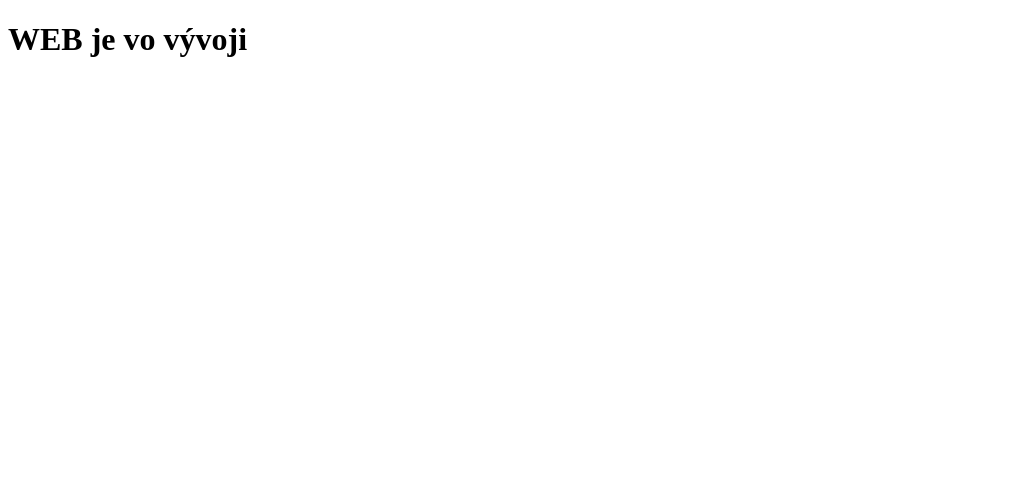
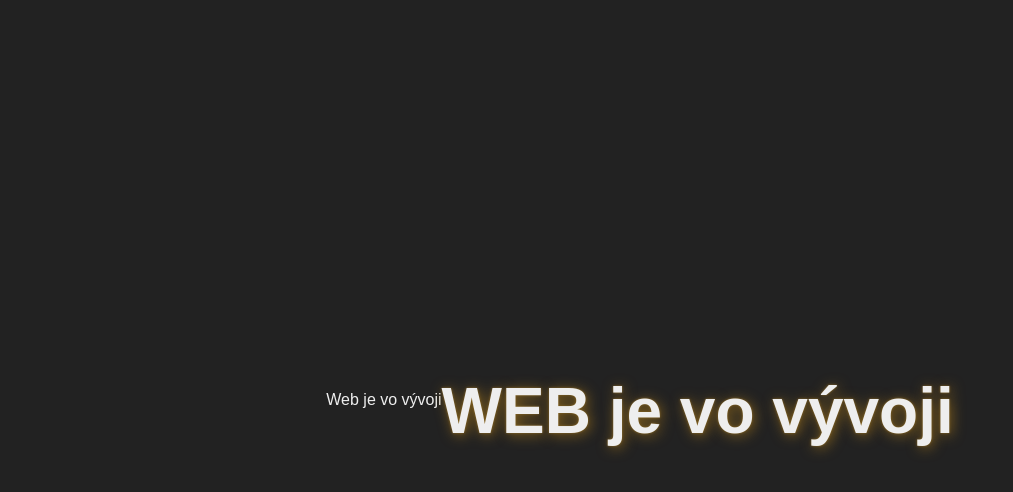
Before and after one commit to karafamichal/kcweb, a plain HTML site: page index.html in a window 1280 px wide. Shown: the whole page, without its empty margins (0-1013 px from the left). Drawn offline with Linux system fonts and the light colour scheme; files that its build step writes are made by us from their sources.

Commit message:
Update index.html

```diff
--- a/index.html
+++ b/index.html
@@ -2,8 +2,9 @@
 <html lang="sk"> <head>
     <meta charset="UTF-8">
     <meta name="viewport" content="width=device-width, initial-scale=1.0">
+    <link rel="icon" href="assets/pictures/logo.png"
     <title>Web je vo vývoji</title>
-    <link rel="stylesheet" href="style.css">
+    <link rel="stylesheet" href="assets/styles/index.css">
 </head>
 <body>
     <div class="message-container">
```
